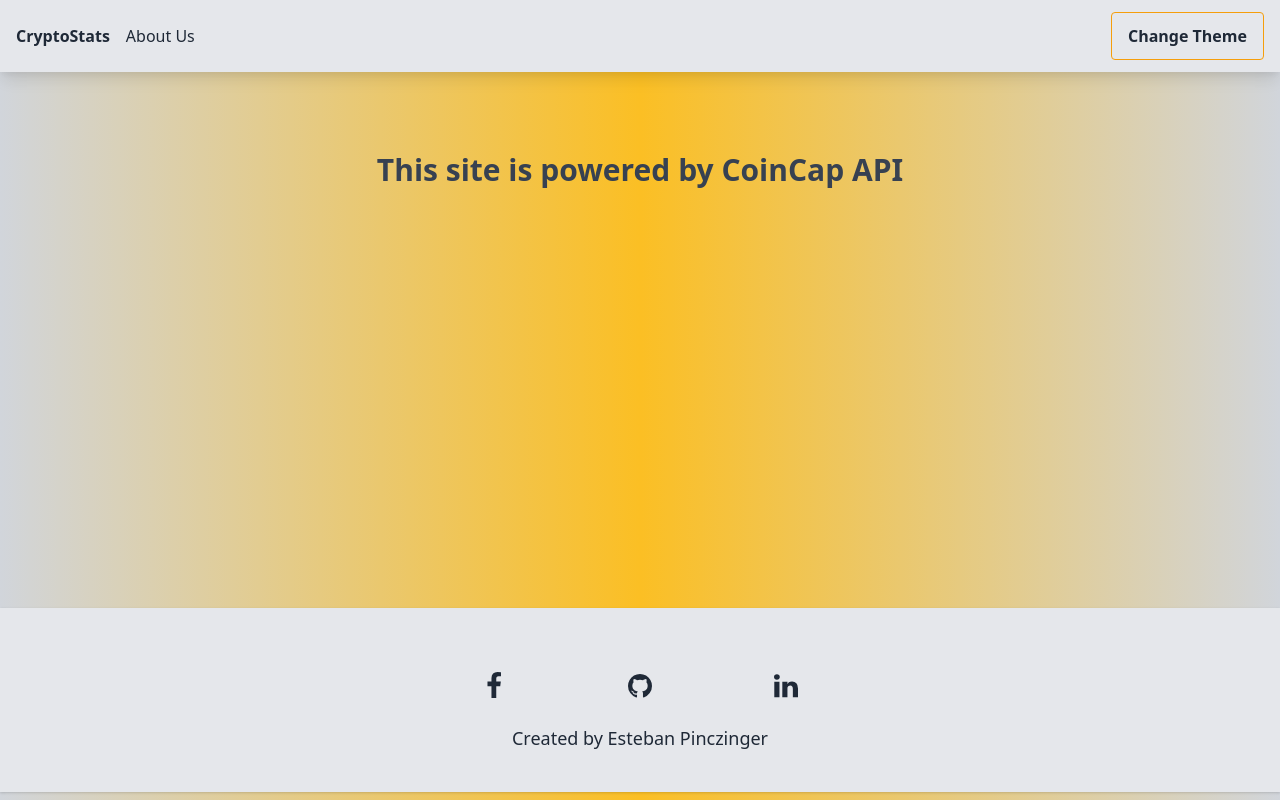
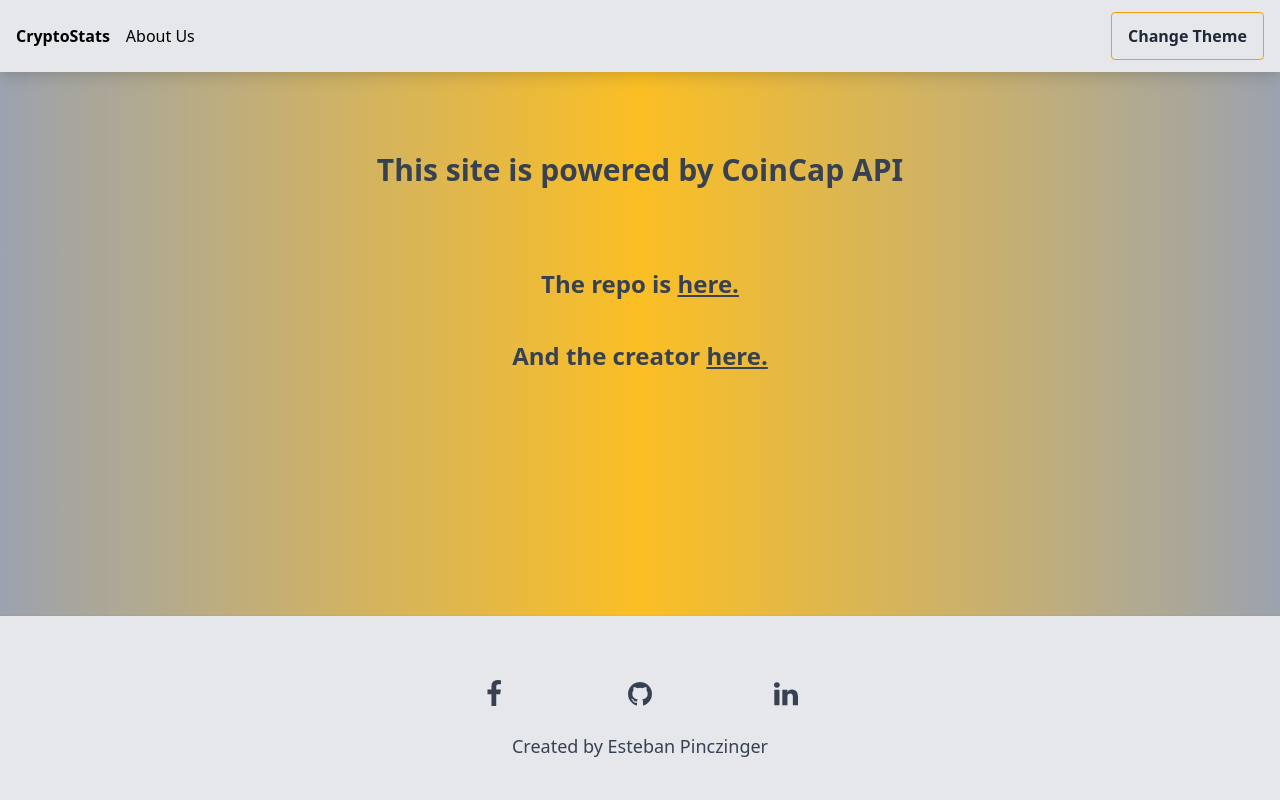
Before and after one commit to epinczinger/crypto-stats-React, a React (Create React App) app: page /about in a window 1280 px wide. Built offline with nearby package versions, Linux system fonts and the light colour scheme; no server answers.

Commit message:
implement dark mode with Tailwind

```diff
--- a/public/index.html
+++ b/public/index.html
@@ -13,7 +13,7 @@
   </head>
   <body>
     <noscript>You need to enable JavaScript to run this app.</noscript>
-    <div class="box-border min-h-screen bg-gradient-to-r from-gray-300 via-yellow-400 to-gray-300" id="root"></div>
+    <div class="box-border min-h-screen bg-gradient-to-r from-gray-400 via-yellow-400 to-gray-400" id="root"></div>
 
   </body>
 </html>
--- a/src/components/Footer.js
+++ b/src/components/Footer.js
@@ -1,19 +1,15 @@
 import React from 'react';
-import { useSelector } from 'react-redux';
 
-const Footer = () => {
-  const theme = useSelector((state) => state.toggle);
-
-  return (
-    <footer className={`${theme} h25 shadow w-full py-8`}>
+const Footer = () => (
+  <footer className="dark:bg-gray-800 dark:text-gray-100 bg-gray-200 text-gray-700 h25 shadow w-full py-8">
     <div className="max-w-screen-xl mx-auto px-4">
       <div className="pt-8 flex max-w-xs mx-auto items-center justify-between">
-          <a href="/" className="transition-colors duration-200">
+        <a href="/" className=" dark:hover:text-yellow-400">
           <svg
             width="28"
             height="28"
             fill="currentColor"
-              className="text-xl transition-colors duration-200"
+            className="text-xl"
             viewBox="0 0 1792 1792"
             xmlns="http://www.w3.org/2000/svg"
           >
@@ -22,14 +18,14 @@ const Footer = () => {
         </a>
         <a
           href="https://www.github.com/epinczinger"
-            className="transition-colors duration-200"
+          className="dark:hover:text-yellow-400"
         >
           <svg
             xmlns="http://www.w3.org/2000/svg"
             width="28"
             height="28"
             fill="currentColor"
-              className="text-xl transition-colors duration-200"
+            className="text-xl"
             viewBox="0 0 1792 1792"
           >
             <path d="M896 128q209 0 385.5 103t279.5 279.5 103 385.5q0 251-146.5 451.5t-378.5 277.5q-27 5-40-7t-13-30q0-3 .5-76.5t.5-134.5q0-97-52-142 57-6 102.5-18t94-39 81-66.5 53-105 20.5-150.5q0-119-79-206 37-91-8-204-28-9-81 11t-92 44l-38 24q-93-26-192-26t-192 26q-16-11-42.5-27t-83.5-38.5-85-13.5q-45 113-8 204-79 87-79 206 0 85 20.5 150t52.5 105 80.5 67 94 39 102.5 18q-39 36-49 103-21 10-45 15t-57 5-65.5-21.5-55.5-62.5q-19-32-48.5-52t-49.5-24l-20-3q-21 0-29 4.5t-5 11.5 9 14 13 12l7 5q22 10 43.5 38t31.5 51l10 23q13 38 44 61.5t67 30 69.5 7 55.5-3.5l23-4q0 38 .5 88.5t.5 54.5q0 18-13 30t-40 7q-232-77-378.5-277.5t-146.5-451.5q0-209 103-385.5t279.5-279.5 385.5-103zm-477 1103q3-7-7-12-10-3-13 2-3 7 7 12 9 6 13-2zm31 34q7-5-2-16-10-9-16-3-7 5 2 16 10 10 16 3zm30 45q9-7 0-19-8-13-17-6-9 5 0 18t17 7zm42 42q8-8-4-19-12-12-20-3-9 8 4 19 12 12 20 3zm57 25q3-11-13-16-15-4-19 7t13 15q15 6 19-6zm63 5q0-13-17-11-16 0-16 11 0 13 17 11 16 0 16-11zm58-10q-2-11-18-9-16 3-14 15t18 8 14-14z" />
@@ -37,13 +33,13 @@ const Footer = () => {
         </a>
         <a
           href="https://www.linkedin.com/in/esteban-pinczinger"
-            className="transition-colors duration-200"
+          className=" dark:hover:text-yellow-400"
         >
           <svg
             width="28"
             height="28"
             fill="currentColor"
-              className="text-xl transition-colors duration-200"
+            className="text-xl"
             viewBox="0 0 1792 1792"
             xmlns="http://www.w3.org/2000/svg"
           >
@@ -51,7 +47,7 @@ const Footer = () => {
           </svg>
         </a>
       </div>
-        <div className="text-center text-lg pt-5 sm:pt-6 pb-3 font-light flex items-center justify-center">
+      <div className="text-center dark:hover:text-yellow-400 text-lg pt-5 sm:pt-6 pb-3 font-light flex items-center justify-center">
         <a
           target="_blank"
           rel="noreferrer"
@@ -63,6 +59,5 @@ const Footer = () => {
     </div>
   </footer>
 );
-};
 
 export default Footer;
--- a/src/components/Header.js
+++ b/src/components/Header.js
@@ -5,24 +5,27 @@ import { toggleTheme } from '../actions';
 
 const Header = () => {
   const theme = useSelector((state) => state.toggle);
-
   const dispatch = useDispatch();
+  const changeTheme = () => {
+    dispatch(toggleTheme(theme));
+    const body = document.querySelector('body');
+    body.classList.remove(...body.classList);
+    body.classList = theme;
+  };
   return (
-    <header
-      className={`${theme} box-border shadow-lg h15 py-3 box-border w-full font-sans flex justify-between px-4 sticky top-0`}
-    >
+    <header className="dark:bg-gray-800 dark:text-gray-100 bg-gray-200 box-border shadow-lg h15 py-3 box-border w-full font-sans flex justify-between px-4 sticky top-0">
       <div className="flex">
-        <div className="py-2 flex items-center font-semibold">
+        <div className="py-2 flex items-center font-semibold dark:hover:text-yellow-400">
           <Link to="/">CryptoStats</Link>
         </div>
-        <div className="py-2 pl-4 hidden sm:flex items-center">
+        <div className="py-2 pl-4 hidden sm:flex items-center  dark:hover:text-yellow-400">
           <Link to="/about">About Us</Link>
         </div>
       </div>
       <button
         name="button"
-        className={`${theme} py-2 px-4 border-yellow-500 flex items-center border font-semibold rounded`}
-        onClick={() => dispatch(toggleTheme(theme))}
+        className={`${theme} dark:hover:text-yellow-400 py-2 px-4 border-yellow-500 flex items-center border font-semibold rounded`}
+        onClick={changeTheme}
         type="button"
       >
         Change Theme
--- a/src/index.css
+++ b/src/index.css
@@ -1,7 +1,8 @@
+/* stylelint-disable */
 @tailwind base;
 @tailwind components;
 @tailwind utilities;
-
+/* stylelint-enable */
 .h15 {
    height: 9vh
 }
@@ -11,5 +12,5 @@
 }
 
 .h60 {
-    min-height: 67vh;
+    min-height: 68vh;
 }
--- a/src/pages/AboutUs.js
+++ b/src/pages/AboutUs.js
@@ -1,11 +1,35 @@
 import React from 'react';
 
 const AboutUs = () => (
-  <div>
-    <h1 className="pt-20 h60 text-center h-60 text-3xl text-gray-700 font-bold">
+  <div className="h60">
+    <h1 className="pt-20 text-center text-3xl text-gray-700 font-bold">
       This site is powered
       {' '}
       <a href="https://docs.coincap.io/">by CoinCap API</a>
+    </h1>
+    <h1 className="pt-20 text-center text-2xl text-gray-700 font-bold">
+      The repo is
+      {' '}
+      <a
+        target="_blank"
+        rel="noreferrer"
+        href="https://github.com/epinczinger/crypto-stats-React"
+        className="underline"
+      >
+        here.
+      </a>
+    </h1>
+    <h1 className="pt-10 text-center text-2xl text-gray-700 font-bold">
+      And the creator
+      {' '}
+      <a
+        target="_blank"
+        rel="noreferrer"
+        href="https://linkedin.com/in/esteban-pinczinger/"
+        className="underline"
+      >
+        here.
+      </a>
     </h1>
   </div>
 );
--- a/src/pages/CoinDetails.js
+++ b/src/pages/CoinDetails.js
@@ -19,22 +19,22 @@ const CoinDetails = () => {
   const greenRed = Number(changePercent24Hr) > 0 ? 'text-green-700' : 'text-red-700';
 
   return (
-    <div className="h60">
+    <div className="h60 mx-4">
       <Link to="/">
         <button
-          className="float-right mr-4 mb-2 justify-end py-2 px-4 border-yellow-500 border font-semibold rounded"
+          className="dark:bg-gray-800 bg-gray-200 dark:text-gray-100 float-right mr-4 my-2 justify-end py-2 px-4 border-yellow-500 border font-semibold rounded"
           type="button"
         >
           Back
         </button>
       </Link>
-      <div className="bg-gray-200 clear-both rounded shadow sm:h-96 container mx-auto my-4 p-6 sm:p-12 max-w-3xl flex flex-col justify-between">
+      <div className="bg-gray-200 dark:bg-gray-800 dark:text-gray-100 clear-both rounded shadow sm:h-96 container mx-auto my-4 p-6 sm:p-12 max-w-3xl flex flex-col justify-between">
         <div className="flex justify-between">
           <div className="pl-5">
             <h1 className="sm:text-5xl text-xl font-semibold">{name}</h1>
             <p className="sm:text-2xl sm:pt-4">{symbol}</p>
           </div>
-          <p className="sm:text-5xl text-xl sm:pr-16">
+          <p className="sm:text-6xl text-xl">
             {`$ ${Number(priceUsd).toFixed(2)}`}
           </p>
         </div>
@@ -48,7 +48,9 @@ const CoinDetails = () => {
             </p>
           </div>
           <div className="">
-            <p className={`${greenRed} sm:text-3xl text-xl py-4 sm:pt-0`}>
+            <p
+              className={`${greenRed} sm:text-3xl text-xl font-semibold py-4 sm:pt-0`}
+            >
               {`${Number(changePercent24Hr).toFixed(2)} %`}
             </p>
             <a
--- a/tailwind.config.js
+++ b/tailwind.config.js
@@ -1,6 +1,6 @@
 module.exports = {
   purge: ['./src/**/*.{js,jsx,ts,tsx}', './public/index.html'],
-  darkMode: false, // or 'media' or 'class'
+  darkMode: 'class', // or 'media' or 'class'
   theme: {
     extend: {},
   },
```
Lines whose indentation alone changed are shown as unchanged.
